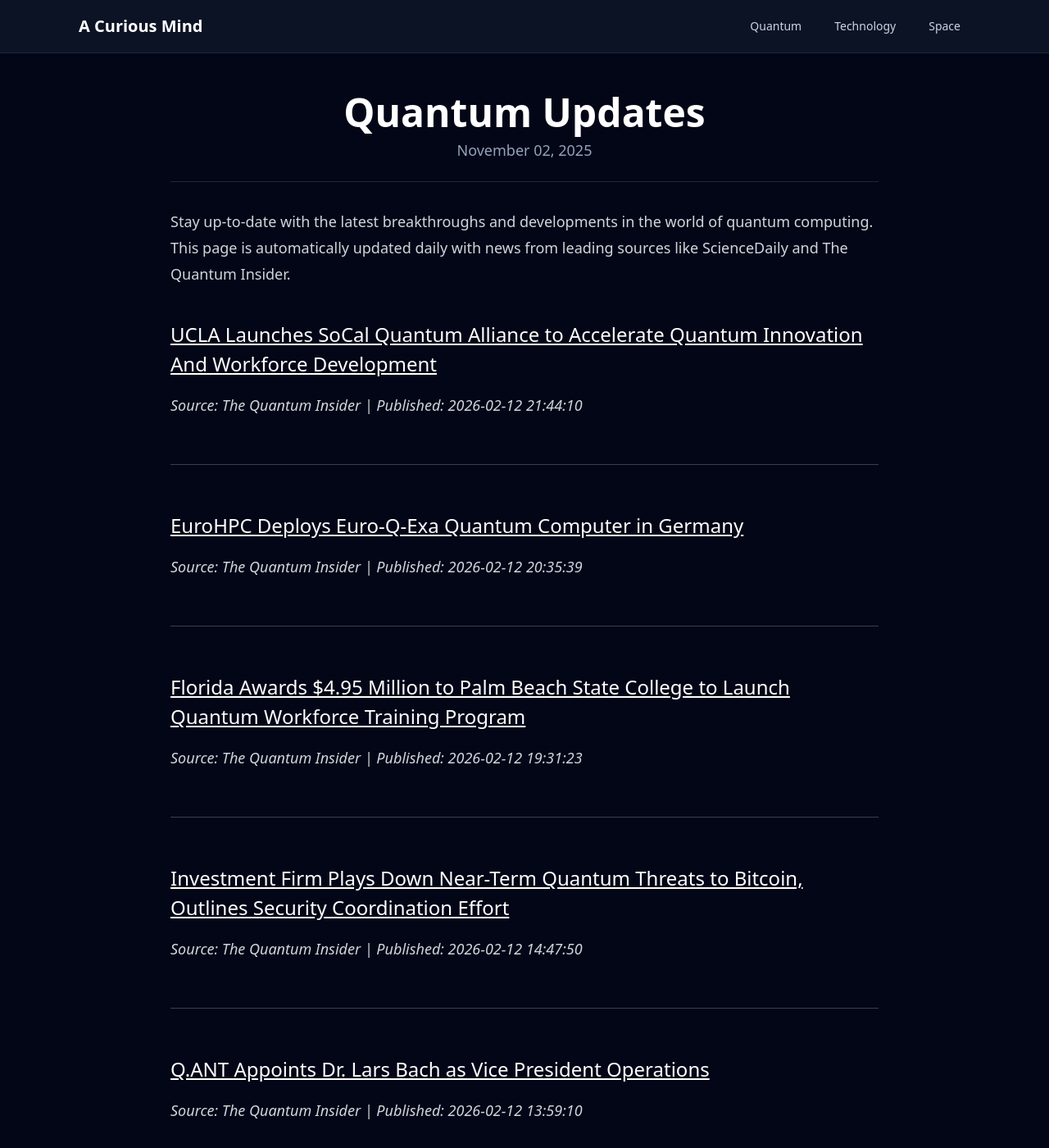
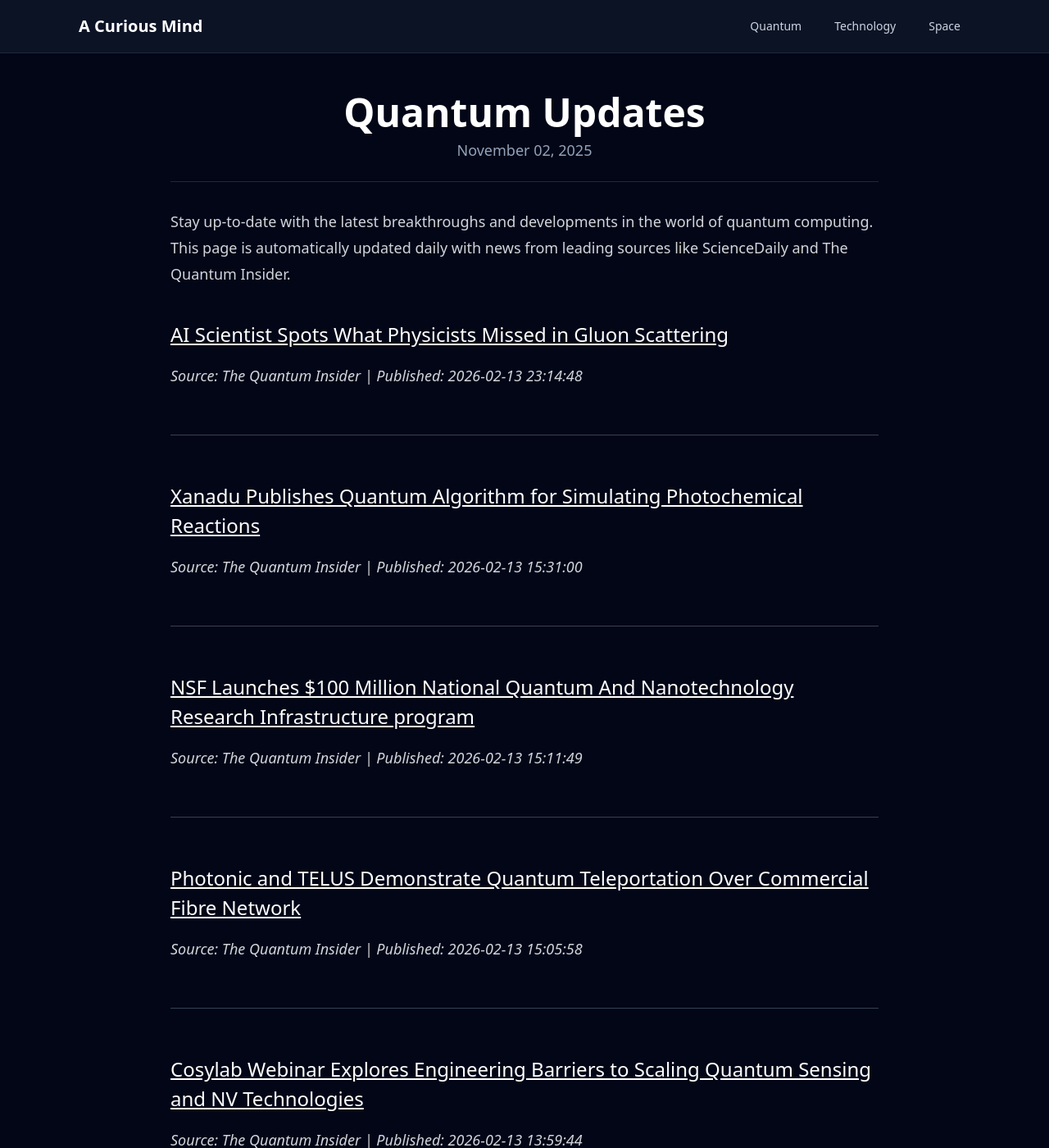
Before and after one commit to onehl7/onehl7.github.io, a Jekyll site: the page built from _posts/2025-11-02-quantum-updates.md, in a window 1280 px wide and 1400 px high. Shown: the whole window at 82% size. Built offline with Jekyll 4.4.1, drawn with Linux system fonts in a browser that asks for light colours; nearby versions of some CDN libraries; some of the changed text lies outside the part shown.

Commit message:
Update quantum news data

```diff
--- a/_data/quantum_news.json
+++ b/_data/quantum_news.json
@@ -1,33 +1,39 @@
 [
   {
     "source": "The Quantum Insider",
-    "title": "UCLA Launches SoCal Quantum Alliance to Accelerate Quantum Innovation And Workforce Development",
-    "link": "https://thequantuminsider.com/2026/02/12/ucla-launches-socal-quantum-alliance-to-accelerate-quantum-innovation-and-workforce-development/",
-    "published": "2026-02-12 21:44:10"
+    "title": "AI Scientist Spots What Physicists Missed in Gluon Scattering",
+    "link": "https://thequantuminsider.com/2026/02/13/ai-scientist-spots-what-physicists-missed-in-gluon-scattering/",
+    "published": "2026-02-13 23:14:48"
   },
   {
     "source": "The Quantum Insider",
-    "title": "EuroHPC Deploys Euro-Q-Exa Quantum Computer in Germany",
-    "link": "https://thequantuminsider.com/2026/02/12/europe-launches-euro-q-exa-quantum-computer-germany/",
-    "published": "2026-02-12 20:35:39"
+    "title": "Xanadu Publishes Quantum Algorithm for Simulating Photochemical Reactions",
+    "link": "https://thequantuminsider.com/2026/02/13/xanadu-quantum-algorithm-photochemical-simulation/",
+    "published": "2026-02-13 15:31:00"
   },
   {
     "source": "The Quantum Insider",
-    "title": "Florida Awards $4.95 Million to Palm Beach State College to Launch Quantum Workforce Training Program",
-    "link": "https://thequantuminsider.com/2026/02/12/florida-awards-4-95-million-to-palm-beach-state-college-to-launch-quantum-workforce-training-program/",
-    "published": "2026-02-12 19:31:23"
+    "title": "NSF Launches $100 Million National Quantum And Nanotechnology Research Infrastructure program",
+    "link": "https://thequantuminsider.com/2026/02/13/nsf-launches-100-million-national-quantum-and-nanotechnology-research-infrastructure-program/",
+    "published": "2026-02-13 15:11:49"
   },
   {
     "source": "The Quantum Insider",
-    "title": "Investment Firm Plays Down Near-Term Quantum Threats to Bitcoin, Outlines Security Coordination Effort",
-    "link": "https://thequantuminsider.com/2026/02/12/investment-firm-plays-down-near-term-quantum-threats-to-bitcoin-outlines-security-coordination-effort/",
-    "published": "2026-02-12 14:47:50"
+    "title": "Photonic and TELUS Demonstrate Quantum Teleportation Over Commercial Fibre Network",
+    "link": "https://thequantuminsider.com/2026/02/13/photonic-telus-quantum-teleportation-commercial-fibre/",
+    "published": "2026-02-13 15:05:58"
   },
   {
     "source": "The Quantum Insider",
-    "title": "Q.ANT Appoints Dr. Lars Bach as Vice President Operations",
-    "link": "https://thequantuminsider.com/2026/02/12/q-ant-appoints-lars-bach-vp-operations/",
-    "published": "2026-02-12 13:59:10"
+    "title": "Cosylab Webinar Explores Engineering Barriers to Scaling Quantum Sensing and NV Technologies",
+    "link": "https://thequantuminsider.com/2026/02/13/cosylab-webinar-explores-engineering-barriers-to-scaling-quantum-sensing-and-nv-technologies/",
+    "published": "2026-02-13 13:59:44"
+  },
+  {
+    "source": "ScienceDaily (Quantum Computing)",
+    "title": "Twisted 2D magnet creates skyrmions for ultra dense data storage",
+    "link": "https://www.sciencedaily.com/releases/2026/02/260212234158.htm",
+    "published": "2026-02-13 12:36:20"
   },
   {
     "source": "ScienceDaily (Quantum Computing)",
@@ -52,11 +58,5 @@
     "title": "A superfluid freezes and breaks the rules of physics",
     "link": "https://www.sciencedaily.com/releases/2026/02/260204121545.htm",
     "published": "2026-02-06 04:15:38"
-  },
-  {
-    "source": "ScienceDaily (Quantum Computing)",
-    "title": "A tiny light trap could unlock million qubit quantum computers",
-    "link": "https://www.sciencedaily.com/releases/2026/02/260201223737.htm",
-    "published": "2026-02-02 05:01:14"
   }
 ]
```
